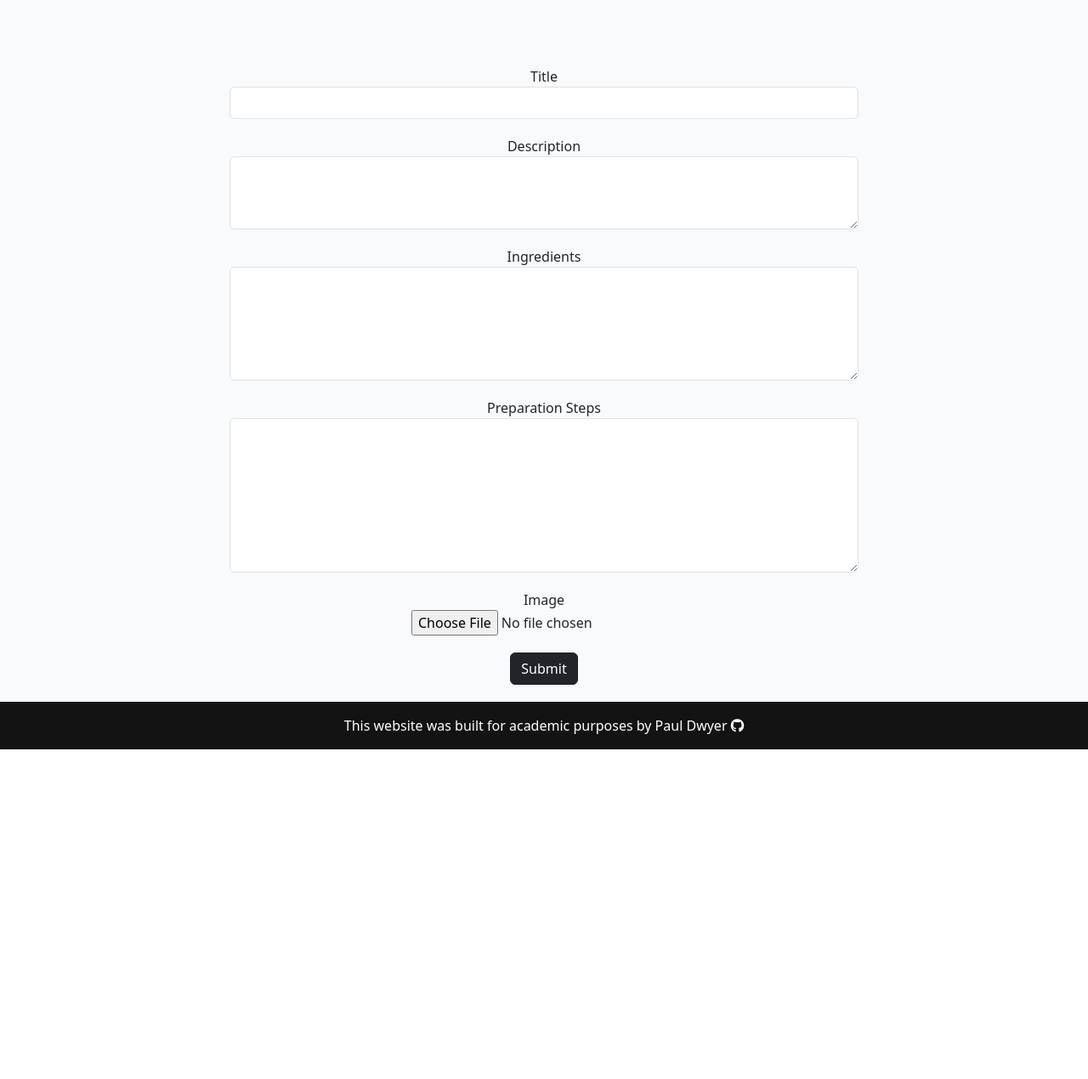
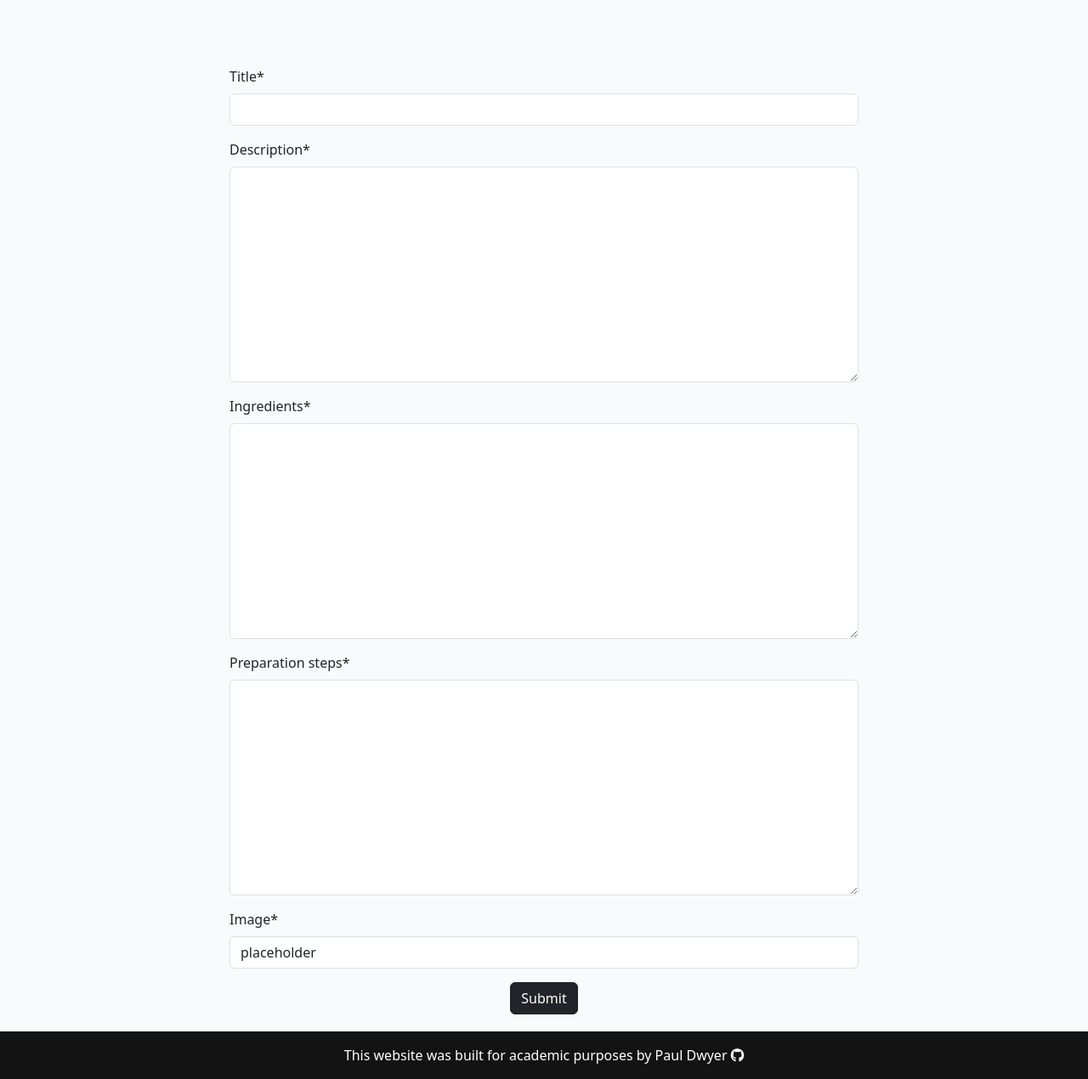
Before and after one commit to Pauldwyer/Pauls-Kitchen-pp4, a Django app: page /add_recipe/ in a window 1280 px wide. Shown: the part 72-1342 px from the top of the page at 85% size. Before the commit the page ends 954 px from the top, so only its background shows below. Run offline with Django 3.2, Linux system fonts and the light colour scheme; parts of the project's set-up code (start-up, migrations or seed data) failed here and were passed over; some libraries are stand-ins or nearby versions.

Commit message:
change form section of template to make cleaner code

```diff
--- a/templates/add_recipe.html
+++ b/templates/add_recipe.html
@@ -1,37 +1,19 @@
 {% extends "base.html" %}
-
+{% load static %}
 {% load crispy_forms_tags%}
-
-{% block title %}Recipe List{% endblock %}
+{% block title %}Add Recipe{% endblock %}
 
 {% block content %}
+
 <div class="container mt-5">
   <div class="row justify-content-center">
-    <div class="col-md-8">
+    <div class="col-sm-12 col-md-8">
       <form method="post" enctype="multipart/form-data">
         {% csrf_token %}
-        <div class="form-group">
-          <label for="title">Title</label>
-          <input type="text" name="title" id="title" class="form-control" required>
-        </div>
-        <div class="form-group">
-          <label for="description">Description</label>
-          <textarea name="description" id="description" class="form-control" rows="3"></textarea>
-        </div>
-        <div class="form-group">
-          <label for="ingredients">Ingredients</label>
-          <textarea name="ingredients" id="ingredients" class="form-control" rows="5"></textarea>
-        </div>
-        <div class="form-group">
-          <label for="preparation_steps">Preparation Steps</label>
-          <textarea name="preparation_steps" id="preparation_steps" class="form-control" rows="7"></textarea>
-        </div>
-        <div class="form-group">
-          <label for="image">Image</label>
-          <input type="file" name="image" id="image" class="form-control-file">
-        </div>
+        {{ form|crispy }}
         <div class="form-group">
           <button type="submit" class="btn btn-dark">Submit</button>
+
         </div>
       </form>
     </div>
```
